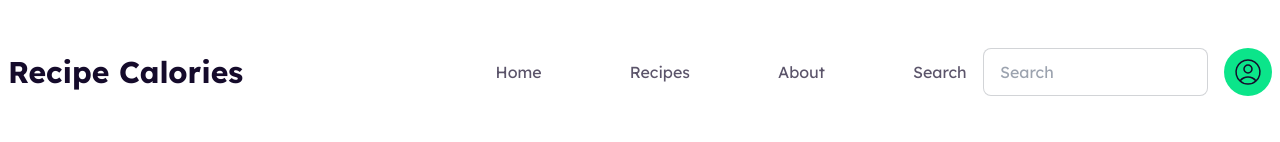
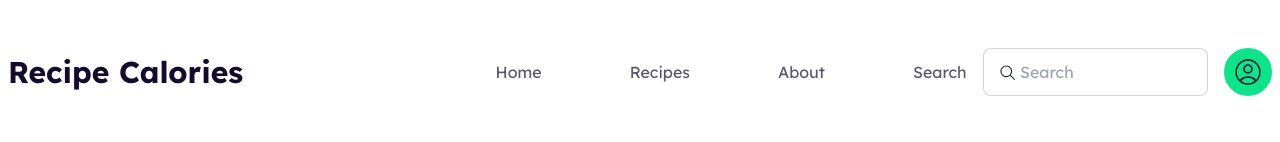
Before and after one commit to R0F7/chefs-table, a React (Vite) app: page / in a window 1280 px wide. Shown: the top 142 px of the page. Built offline with nearby package versions, Linux system fonts and the light colour scheme.

Commit message:
update header deasign search icon

```diff
--- a/src/components/Header/Header.jsx
+++ b/src/components/Header/Header.jsx
@@ -1,4 +1,4 @@
-// import { GoSearch } from "react-icons/go";  <GoSearch />
+import { GoSearch } from "react-icons/go";
 
 const Header = () => {
     return (
@@ -16,8 +16,9 @@ const Header = () => {
                     </ul>
                 </div>
                 <div className="flex-none gap-4">
-                    <div className="form-control">
-                        <input type="text" placeholder="Search" className="input input-bordered w-24 md:w-auto" />
+                    <div className="form-control relative">
+                        <input type="text" placeholder="Search" className="input input-bordered w-24 md:w-auto placeholder:pl-5 " />
+                        <span className="absolute top-4 left-4"><GoSearch className="text-[17px]" /></span>
                     </div>
                     <div className="bg-[#0BE58A] rounded-full p-2">
                         <svg xmlns="http://www.w3.org/2000/svg" width="32" height="32" viewBox="0 0 32 32" fill="none">
```
